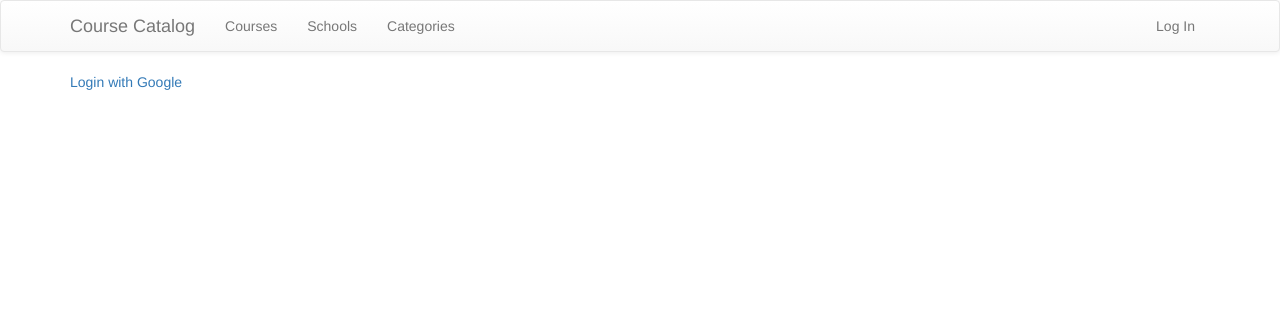
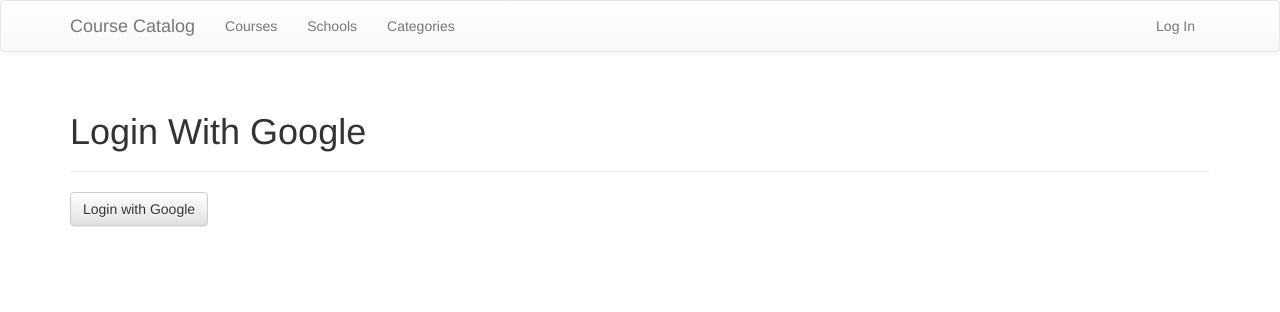
Before and after one commit to byanofsky/course_catalog, a Flask app: page /googlelogin/ in a window 1280 px wide. Shown: the top 312 px of the page. Run offline with Flask 2, Linux system fonts and the light colour scheme; some libraries are stand-ins or nearby versions.

Commit message:
Update googlelogin template with bootstrap

```diff
--- a/course_catalog/course_catalog/templates/googlelogin.html
+++ b/course_catalog/course_catalog/templates/googlelogin.html
@@ -1,7 +1,12 @@
 {% extends "layout.html" %}
-{% block title %}Google Login{% endblock %}
+{% block title %}Login With Google{% endblock %}
 {% block body %}
-<a href="https://accounts.google.com/o/oauth2/v2/auth?client_id={{ config.GOOGLE_CLIENT_ID }}&amp;response_type=code&amp;scope=openid%20email%20profile&amp;redirect_uri=http://localhost:5000/googleconnect&state={{ state }}">
+<div class="page-header">
+  <h1>Login With Google</h1>
+</div>
+
+<a class="btn btn-default"
+   href="https://accounts.google.com/o/oauth2/v2/auth?client_id={{ config.GOOGLE_CLIENT_ID }}&amp;response_type=code&amp;scope=openid%20email%20profile&amp;redirect_uri=http://localhost:5000/googleconnect&state={{ state }}">
   Login with Google
 </a>
 {% endblock %}
```
